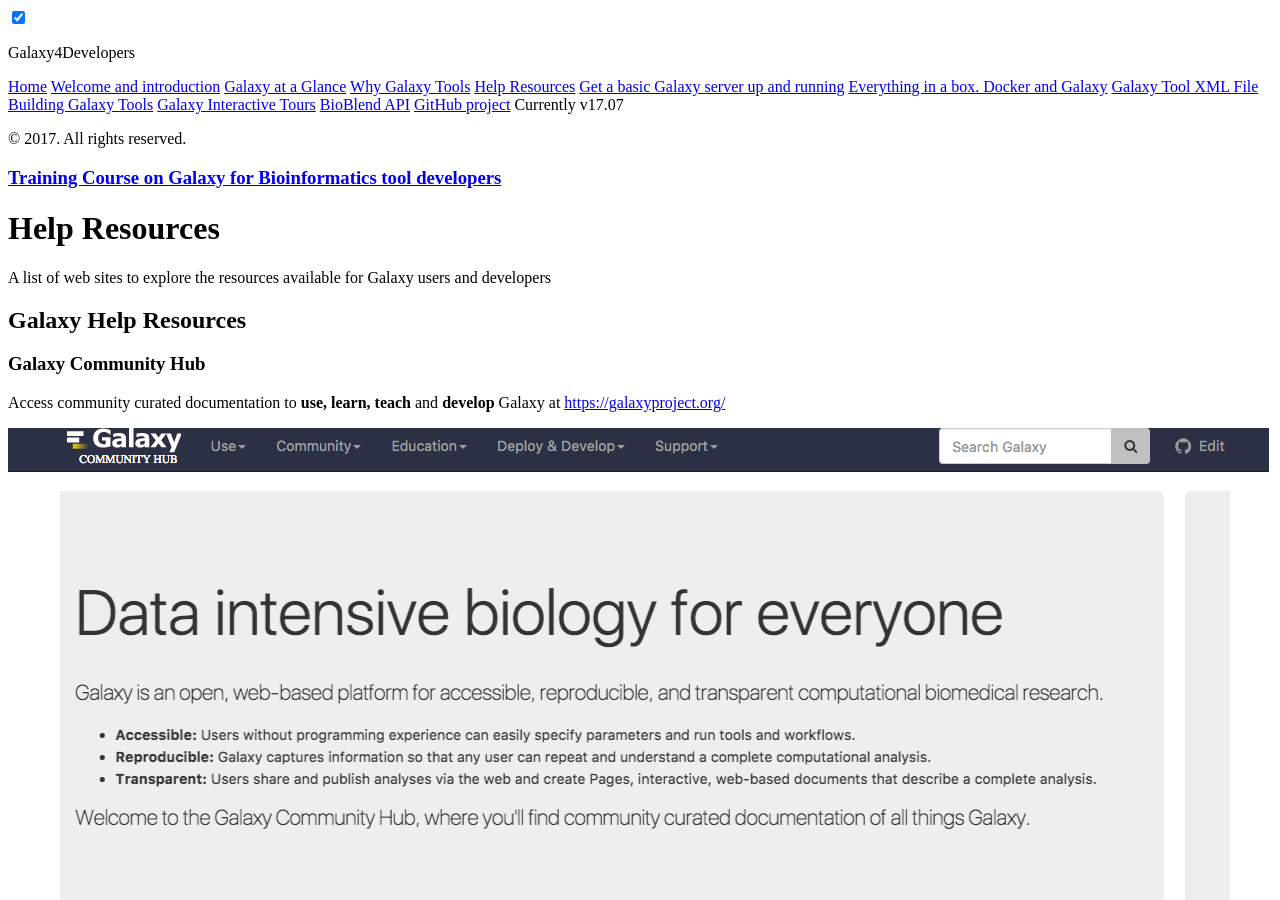
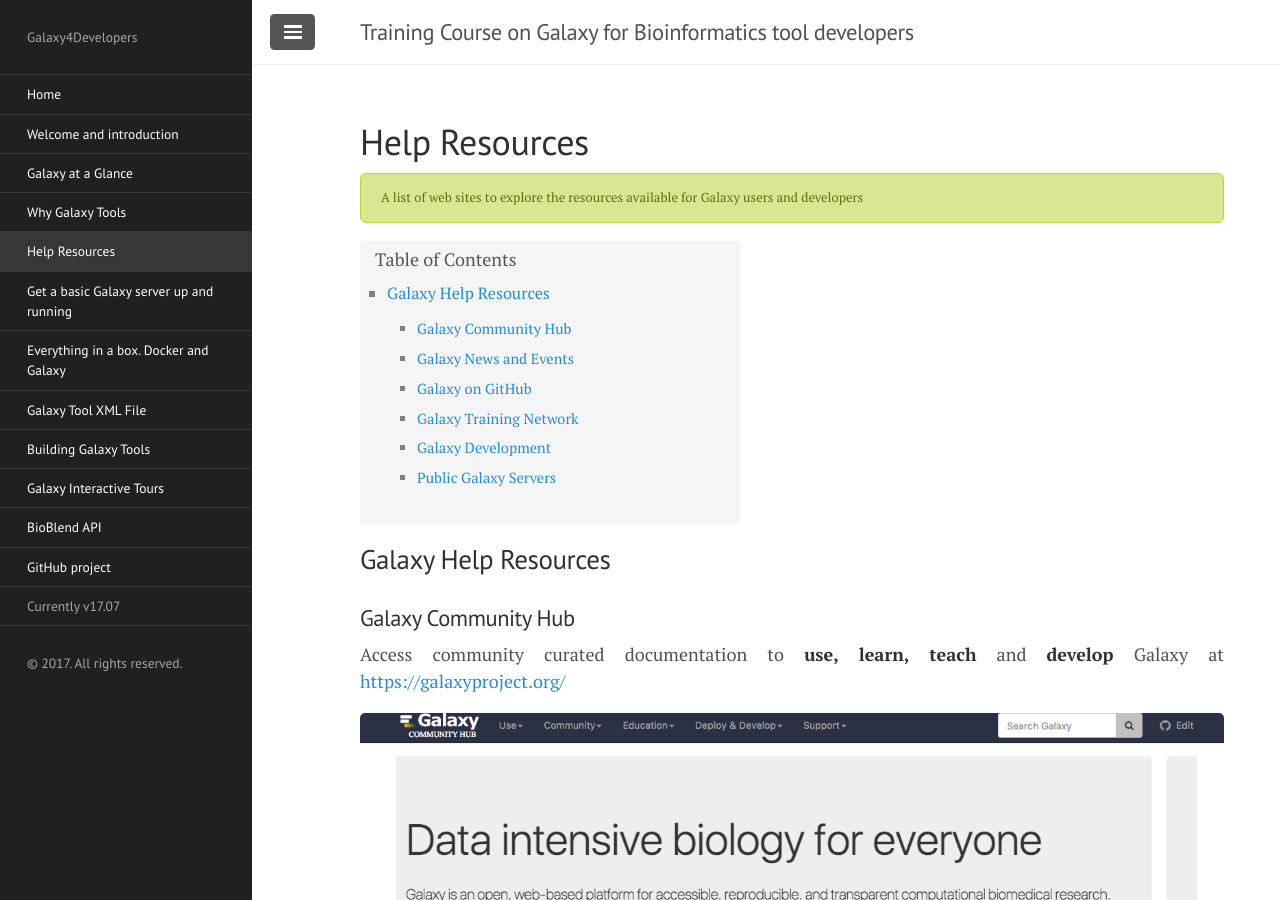
Before and after one commit to crs4/Galaxy4Developers, a Jekyll site: the page built from lectures/04.help_resources.md, in a window 1280 px wide and 900 px high. Built offline with Jekyll 4.4.1, drawn with Linux system fonts in a browser that asks for light colours; nearby versions of some CDN libraries; part of the change alters nothing that is shown.

```diff
--- a/_config.yml
+++ b/_config.yml
@@ -8,7 +8,7 @@ title:               Training Course on Galaxy for Bioinformatics tool developer
 tagline:             Training Course on Galaxy for Bioinformatics tool developers
 description:         Galaxy4Developers
 url:                 'https://crs4.github.io/Galaxy4Developers'
-baseurl:             'Galaxy4Developers'
+baseurl:             ''
 twitter_username:
 github_username:  crs4
 pages_url: https://crs4.github.io/Galaxy4Developers
```
